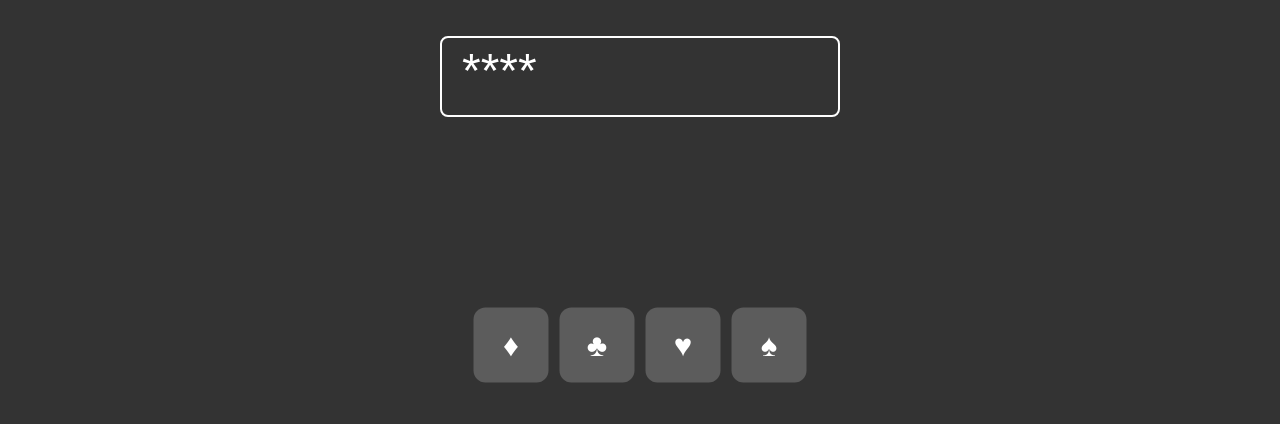
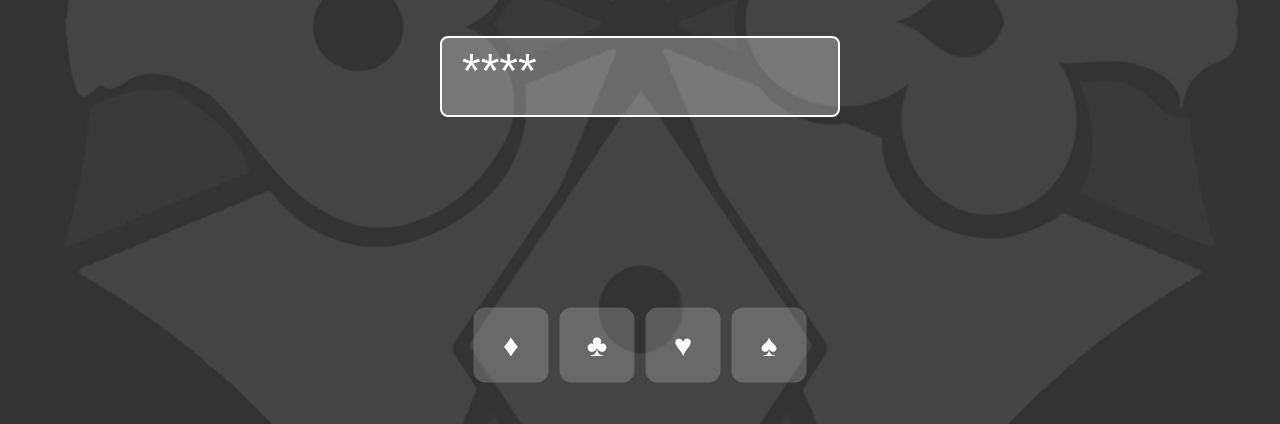
Before and after one commit to projetosgppag/diamonds, a plain HTML site: page index.html in a window 1280 px wide. Shown: the part 376-800 px from the top of the page. Drawn offline with nearby package versions, Linux system fonts and the light colour scheme.

Commit message:
1.1-background added

```diff
--- a/styles/reset.css
+++ b/styles/reset.css
@@ -1,8 +1,16 @@
 * {
-    background-color: #333;
     margin: 0;
     padding: 0;
     box-sizing: border-box;
     list-style: none;
     border: none;
 }
+
+body {
+    background-image: url("logo.png");
+    background-repeat: no-repeat;
+    background-size: cover;
+    background-attachment: fixed;
+    background-position: center;
+    background-color: #333;
+}
```
Also changed, not shown: styles/logo.png (added), styles/style.css (indentation only).
